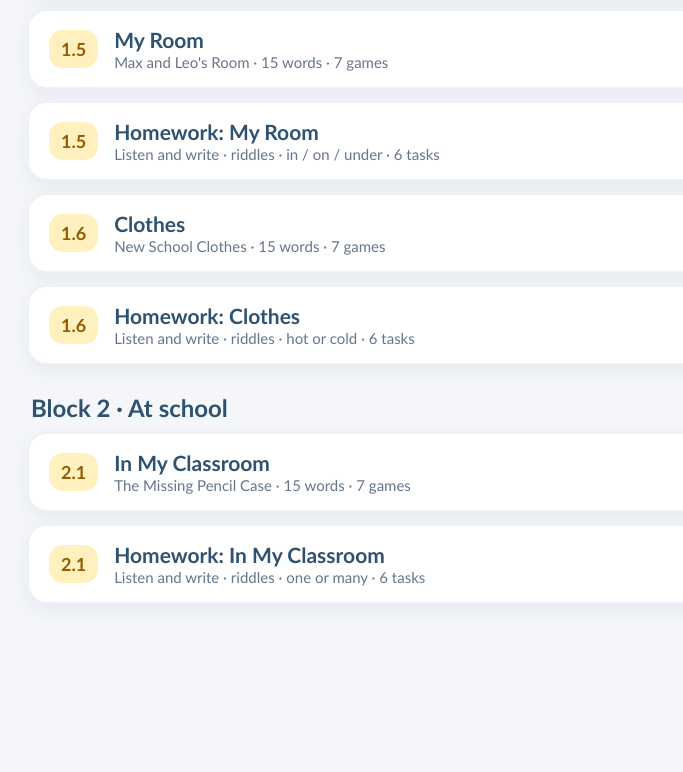
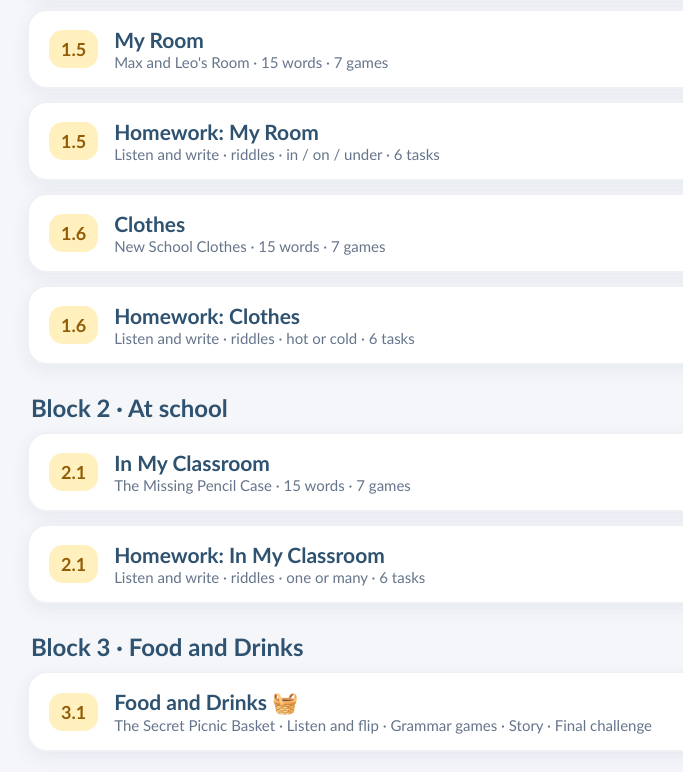
Before and after one commit to elvisk2079-ux/M-M, a plain HTML site: page index.html in a window 1280 px wide. Shown: the part 599-1371 px from the top of the page, without its empty margins (203-886 px from the left). Before the commit the page ends 1263 px from the top, so only its background shows below. Drawn offline with Linux system fonts and the light colour scheme.

Commit message:
Add Food and Drinks lesson to M&M English homepage

```diff
--- a/index.html
+++ b/index.html
@@ -38,6 +38,11 @@ a.lesson:hover{border-color:#f2a300}
   <a class="lesson" href="lessons/2.1/"><span class="n">2.1</span><span><span class="t">In My Classroom</span><br><span class="d">The Missing Pencil Case · 15 words · 7 games</span></span></a>
   <a class="lesson" href="lessons/2.1/homework.html"><span class="n">2.1</span><span><span class="t">Homework: In My Classroom</span><br><span class="d">Listen and write · riddles · one or many · 6 tasks</span></span></a>
  </div>
+
+ <h2>Block 3 · Food and Drinks</h2>
+ <div class="list">
+  <a class="lesson" href="food-and-drinks/"><span class="n">3.1</span><span><span class="t">Food and Drinks 🧺</span><br><span class="d">The Secret Picnic Basket · Listen and flip · Grammar games · Story · Final challenge</span></span></a>
+ </div>
 </div>
 </body>
 </html>
```
